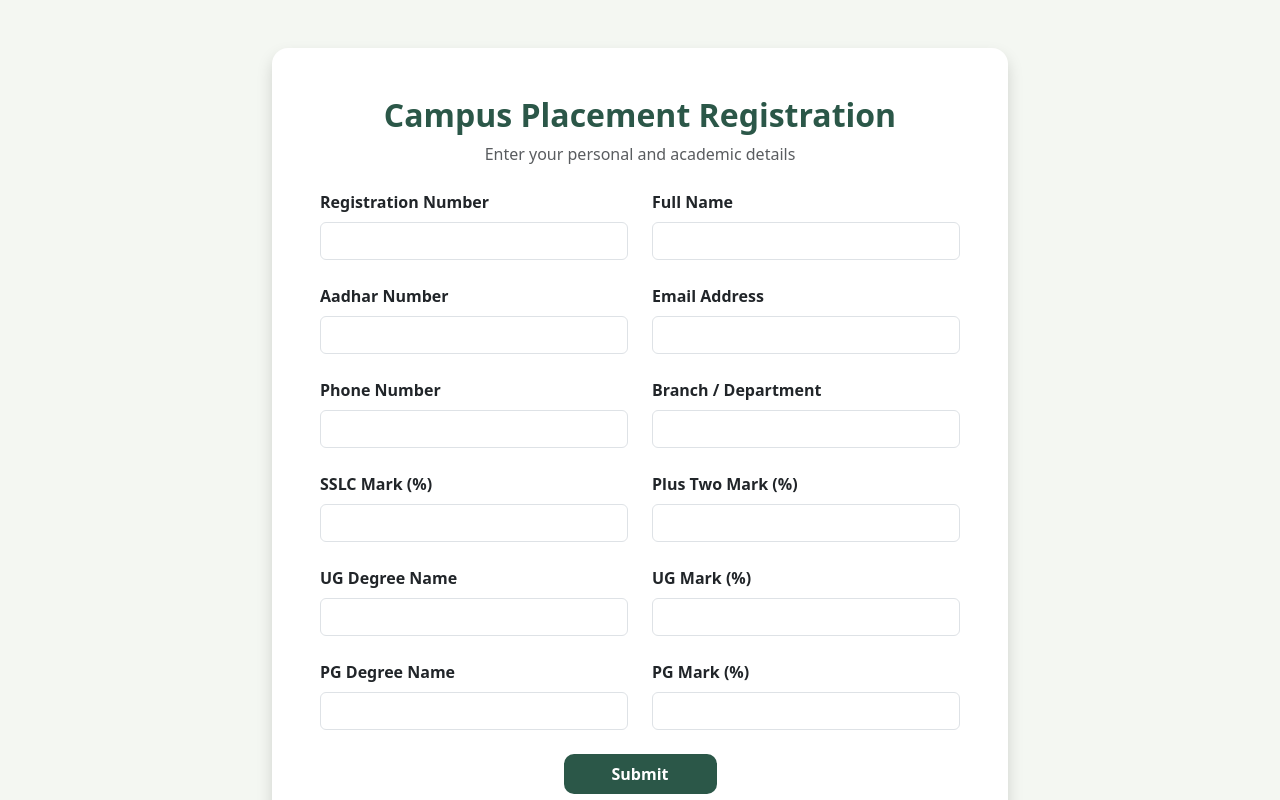
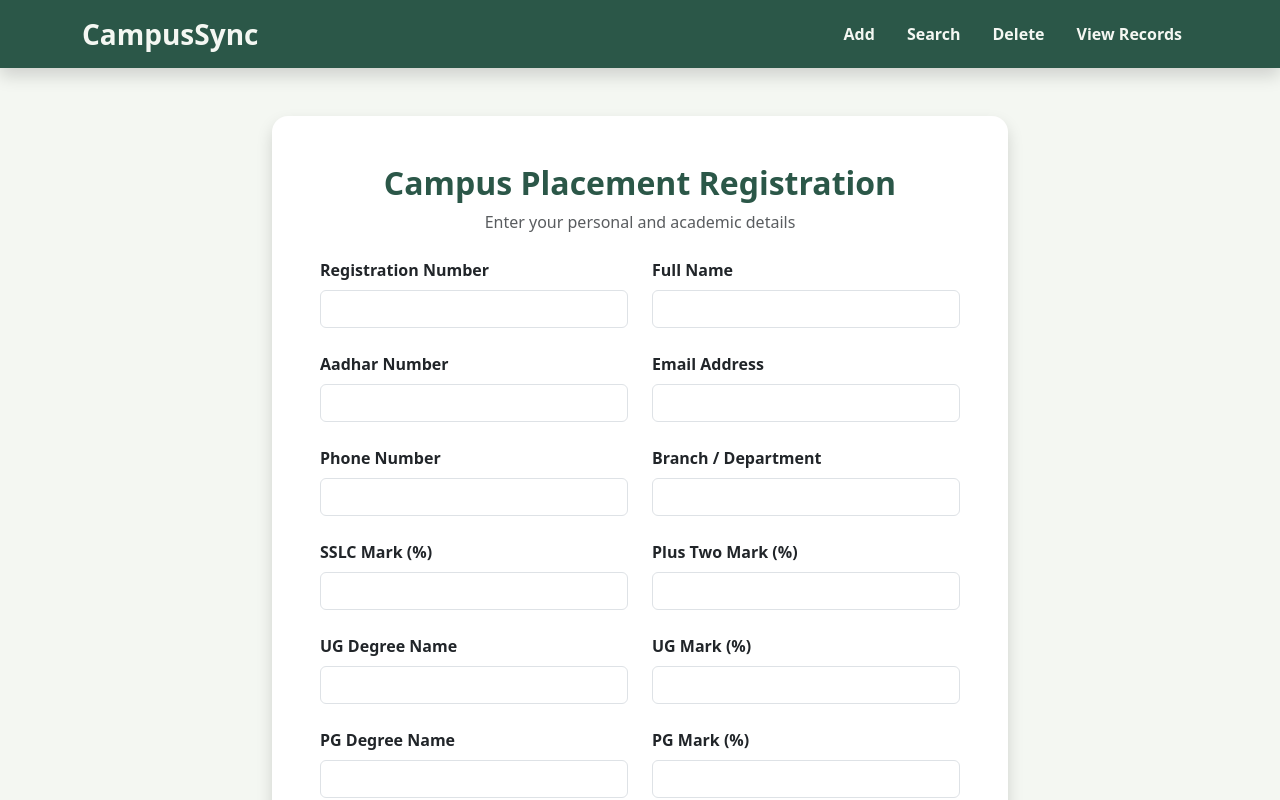
Before and after one commit to Ash-exwo/campus-placement-react-app, a React (Vite) app: page / in a window 1280 px wide. Shown: the top 800 px of the page. Built offline with nearby package versions, Linux system fonts and the light colour scheme.

Commit message:
Navbar Done

```diff
--- a/src/components/DeleteRegistration.jsx
+++ b/src/components/DeleteRegistration.jsx
@@ -1,4 +1,5 @@
 import React from 'react'
+import NavBar from './NavBar'
 
 const DeleteRegistration = () => {
   return (
@@ -8,7 +9,7 @@ const DeleteRegistration = () => {
                 minHeight: "100vh"
             }}
         >
-
+            <NavBar/>
             <div className="container py-5">
 
                 <div className="row justify-content-center">
--- /dev/null
+++ b/src/components/NavBar.jsx
@@ -0,0 +1,81 @@
+import React from 'react'
+import { Link } from 'react-router-dom'
+
+const NavBar = () => {
+  return (
+    <div>
+        <nav
+                className="navbar navbar-expand-lg shadow sticky-top"
+                style={{ backgroundColor: "#2B5748" }}
+            >
+                <div className="container">
+
+                    <a
+                        className="navbar-brand fw-bold fs-3"
+                        href="/"
+                        style={{ color: "#F4F7F2" }}
+                    >
+                        CampusSync
+                    </a>
+
+                    <button
+                        className="navbar-toggler"
+                        type="button"
+                        data-bs-toggle="collapse"
+                        data-bs-target="#navbarNav"
+                        aria-controls="navbarNav"
+                        aria-expanded="false"
+                        aria-label="Toggle navigation"
+                        style={{ borderColor: "#9CB080" }}
+                    >
+                        <span className="navbar-toggler-icon"></span>
+                    </button>
+
+                    <div
+                        className="collapse navbar-collapse"
+                        id="navbarNav"
+                    >
+                        <div className="navbar-nav ms-auto">
+
+                            <Link
+                                className="nav-link fw-semibold mx-2"
+                                to="/"
+                                style={{ color: "#F4F7F2" }}
+                            >
+                                Add
+                            </Link>
+
+                            <Link
+                                className="nav-link fw-semibold mx-2"
+                                to="/search"
+                                style={{ color: "#F4F7F2" }}
+                            >
+                                Search
+                            </Link>
+
+                            <Link
+                                className="nav-link fw-semibold mx-2"
+                                to="/delete"
+                                style={{ color: "#F4F7F2" }}
+                            >
+                                Delete
+                            </Link>
+
+                            <Link
+                                className="nav-link fw-semibold mx-2"
+                                to="/viewall"
+                                style={{ color: "#F4F7F2" }}
+                            >
+                                View Records
+                            </Link>
+
+                        </div>
+                    </div>
+
+                </div>
+            </nav>
+    </div>
+  )
+}
+
+export default NavBar
--- a/src/components/SearchRegistration.jsx
+++ b/src/components/SearchRegistration.jsx
@@ -1,8 +1,10 @@
 import React from 'react'
+import NavBar from './NavBar'
 
 const SearchRegistration = () => {
   return (
     <div>
+        <NavBar/>
         <div
             style={{
                 backgroundColor: "#F4F7F2",
--- a/src/components/StudRegistration.jsx
+++ b/src/components/StudRegistration.jsx
@@ -1,8 +1,10 @@
 import React from 'react'
+import NavBar from './NavBar'
 
 const StudRegistration = () => {
   return (
     <div>
+        <NavBar/>
         <div
             style={{
                 backgroundColor: "#F4F7F2",
--- a/src/components/ViewRegistration.jsx
+++ b/src/components/ViewRegistration.jsx
@@ -1,107 +1,167 @@
 import axios from 'axios'
 import React, { useEffect, useState } from 'react'
+import NavBar from './NavBar'
 
 const ViewRegistration = () => {
 
     const [data, changeData] = useState([])
-    const fetchData = () =>{
-        axios.get("https://raw.githubusercontent.com/anishpdm/demo-json-api/refs/heads/main/placement.json").then(
-            (response)=>{
+
+    const fetchData = () => {
+        axios.get("https://raw.githubusercontent.com/anishpdm/demo-json-api/refs/heads/main/placement.json")
+            .then(
+                (response) => {
                     changeData(response.data)
                 }
-        ).catch()
+            )
+            .catch()
     }
 
     useEffect(
-        ()=>{
+        () => {
             fetchData()
         }
     )
 
     return (
+        <div
+            style={{
+                backgroundColor: "#F4F7F2",
+                minHeight: "100vh"
+            }}
+        >
+
+            <NavBar />
+
             <div className="container py-5">
 
                 <h2
-        className="text-center fw-bold mb-5"
+                    className="text-center mb-4 fw-bold"
                     style={{ color: "#2B5748" }}
                 >
                     Student Registration Details
                 </h2>
 
 
-    <div className="row g-4">
-
-        {data.map(
-            (value,index) =>{
-                return(
                 <div
-                    className="col-12 col-sm-6 col-md-4 col-lg-4"
+                    className="card shadow-sm border-0"
+                    style={{
+                        borderRadius: "15px",
+                        overflow: "hidden"
+                    }}
                 >
 
-                    <div className="card h-100 shadow border-0 rounded-4">
+                    <div className="table-responsive">
 
-                        <div className="card-body">
-
-                            <h4
-                                className="fw-bold text-center mb-3"
-                                style={{ color: "#2B5748" }}
-                            >
-                                {value.fullName}
-                            </h4>
+                        <table className="table table-hover mb-0">
 
 
-                            <p className="card-text">
+                            <thead
+                                style={{
+                                    backgroundColor: "#2B5748",
+                                    color: "#FFFFFF"
+                                }}
+                            >
 
-                                <strong>Registration No :</strong>
-                                {" "}
+                                <tr>
+
+                                    <th className="py-3">
+                                        Registration No
+                                    </th>
+
+                                    <th className="py-3">
+                                        Full Name
+                                    </th>
+
+                                    <th className="py-3">
+                                        Branch
+                                    </th>
+
+                                    <th className="py-3">
+                                        SSLC Mark
+                                    </th>
+
+                                    <th className="py-3">
+                                        Plus Two Mark
+                                    </th>
+
+                                    <th className="py-3">
+                                        UG Mark
+                                    </th>
+
+                                    <th className="py-3">
+                                        PG Mark
+                                    </th>
+
+                                </tr>
+
+                            </thead>
+
+
+                            <tbody>
+
+                                {
+                                    data.map(
+                                        (value, index) => {
+
+                                            return (
+
+                                                <tr key={index}>
+
+                                                    <td>
                                                         {value.regNo}
+                                                    </td>
 
-                                <br />
+                                                    <td>
+                                                        {value.fullName}
+                                                    </td>
 
-                                <strong>Branch :</strong>
-                                {" "}
+                                                    <td>
                                                         {value.branch}
+                                                    </td>
 
-                                <br />
+                                                    <td>
+                                                        {value.sslcMark} %
+                                                    </td>
 
-                                <strong>SSLC Mark :</strong>
-                                {" "}
-                                {value.sslcMark} %
+                                                    <td>
+                                                        {value.plusTwoMark} %
+                                                    </td>
 
-                                <br />
+                                                    <td>
+                                                        {value.ugMark} %
+                                                    </td>
 
-                                <strong>Plus Two Mark :</strong>
-                                {" "}
-                                {value.plusTwoMark} %
+                                                    <td>
+                                                        {
+                                                            value.pgMark
+                                                                ? value.pgMark + " %"
+                                                                : "N/A"
+                                                        }
+                                                    </td>
 
-                                <br />
+                                                </tr>
 
-                                <strong>UG Mark :</strong>
-                                {" "}
-                                {value.ugMark} %
+                                            )
 
-                                <br />
+                                        }
+                                    )
+                                }
 
-                                <strong>PG Mark :</strong>
-                                {" "}
-                                {value.pgMark || "N/A"}
 
-                                {value.pgMark && " %"}
+                            </tbody>
 
-                            </p>
+
+                        </table>
+
 
                     </div>
 
-                    </div>
 
                 </div>
-                )
-            }
-        )}
-
 
 
             </div>
+
 
         </div>
     )
```
Lines whose indentation alone changed are shown as unchanged.
